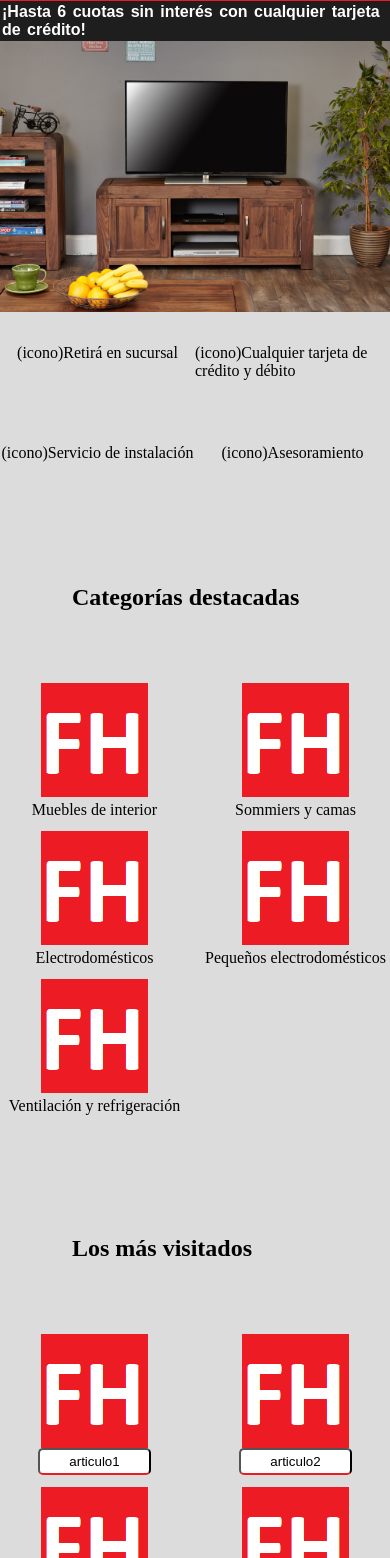
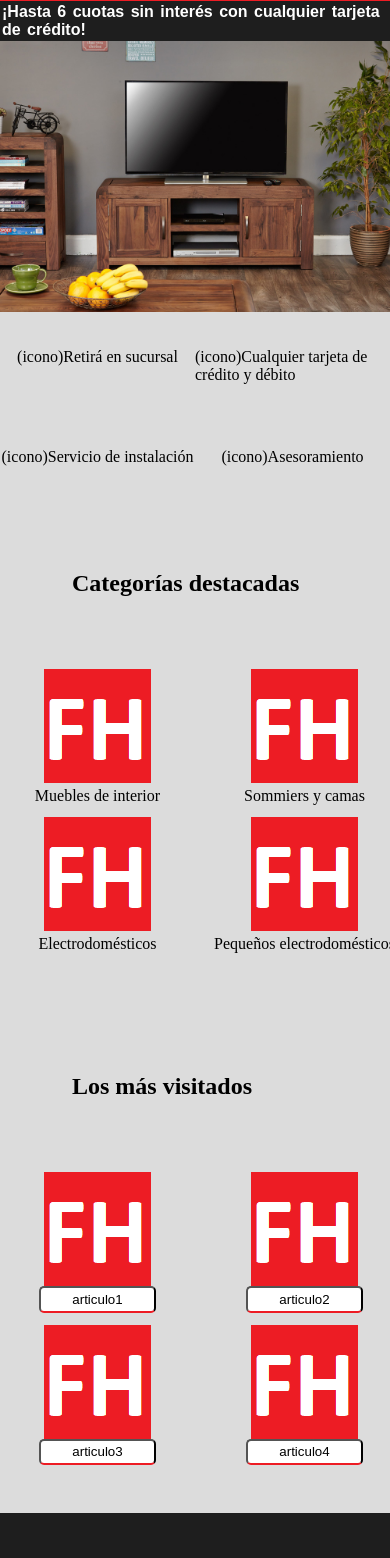
Before and after one commit to arca-gaston/feriadelhogar_coderhouse, a plain HTML site: page index.html in a window 390 px wide. Shown: the part 98-1656 px from the top of the page. Drawn offline with Linux system fonts and the light colour scheme.

Commit message:
edicion de grid layouts para solucionar devolucion de desafio

```diff
--- a/css/estilos.css
+++ b/css/estilos.css
@@ -3,13 +3,6 @@
     padding: 0;
 }
 
-.grids {
-    display: grid;
-    grid-template-areas:
-        "header"
-        "main"
-        "footer";
-}
 .d-grid {
     display: grid;
 }
@@ -36,6 +29,7 @@ ul {
 .flex-column {
     flex-direction: column;
 }
+
 /*HEADER*/
 
 .header {
@@ -86,16 +80,6 @@ ul {
     border: 2px solid black;
 }
 
-.index-main {
-    grid-template-columns: 100%;
-    grid-template-rows: max-content;
-}
-
-.cuotas {
-    align-items: center;
-    background-color: #1e1e1e;
-    padding: 2px;
-}
 .headerButton{
     background-color: transparent;
     border: 3px solid black;
@@ -110,6 +94,18 @@ ul {
 .headerButton img{
     width: 2.25em;
 }
+
+.index-main {
+    grid-column: 25% 25% 25% 25%;
+    grid-template-rows: repeat(8,auto);
+}
+
+.cuotas {
+    align-items: center;
+    background-color: #1e1e1e;
+    padding: 2px;
+}
+
 .cuotas__p {
     color: white;
     font-weight: bold;
@@ -117,7 +113,7 @@ ul {
     word-spacing: 2px;
 }
 
-.datosServicio {
+.cuatroColumn {
     grid-template-columns: 25% 25% 25% 25%;
 }
 
@@ -131,7 +127,6 @@ ul {
 }
 
 .destacadas-visitados {
-    grid-template-columns: 20% 20% 20% 20% 20%;
     margin-bottom: 3em;
 }
 
@@ -269,10 +264,11 @@ footer {
         display: flex;
         justify-content: right;
     }
+    .sm-dosColumn {
+    grid-template-columns: 50% 50%;
+    }
 
     .destacadas-visitados{
-        grid-template-columns: 1fr 1fr;
-        grid-template-rows: 1fr 1fr;
         gap: 0.75em
     }
     .datosServicio {
--- a/index.html
+++ b/index.html
@@ -10,9 +10,9 @@
     <link rel="stylesheet" href="css/estilos.css" />
 </head>
 
-<body class="grids">
+<body>
     <header class="header d-grid">
-        <div class="headerLogo rflex-center d-flex">
+        <div class="headerLogo flex-center d-flex">
             <a href="index.html"><img class="logo-img" src="recursos/FH INICIO.png" alt="Feria del Hogar"/></a>
         </div>
         <div class="headerTitulo d-flex">
@@ -21,7 +21,7 @@
         <div class="headerButton d-none">
             <img src="recursos/Header icons/bars-solid.svg" alt="Menu">
         </div>
-        <nav class="headerNav d-flex">
+        <nav class="headerNav flex-center d-flex">
             <ul class="d-flex">
                 <li>
                     <a class="nav__item--destacado" href="index.html">Inicio</a>
@@ -41,43 +41,31 @@
             </ul>
         </nav>
     </header>
-    <main class="index-main d-grid">
-        <div class="cuotas flex-center d-flex">
-            <p class="cuotas__p">
+    <main>
+        <div class="cuotas">
+            <p class="cuotas__p flex-center d-flex">
                 ¡Hasta 6 cuotas sin interés con cualquier tarjeta de
                 crédito!
             </p>
         </div>
-        <section>
-            <div class="d-flex flex-center">
+        <section class="carrusel">
+            <div>
                 <img class="responsive" src="recursos/tv-media-units-4108357.png" alt="Rack de TV" />
                 <!-- CARRUSEL CON OFERTAS Y PROMOS -->
             </div>
         </section>
-        <section>
-            <div>
-                <ul class="datosServicio d-grid">
-                    <div class="servicio__tarjeta d-flex flex-center">
-                        <li>(icono)Retirá en sucursal</li>
-                    </div>
-                    <div class="servicio__tarjeta d-flex flex-center">
-                        <li>(icono)Cualquier tarjeta de crédito y débito</li>
-                    </div>
-                    <div class="servicio__tarjeta d-flex flex-center">
-                        <li>(icono)Servicio de instalación</li>
-                    </div>
-                    <div class="servicio__tarjeta d-flex flex-center">
-                        <li>(icono)Asesoramiento</li>
-                    </div>
-                </ul>
-            </div>
-        </section>
+        <ul class="d-grid sm-dosColumn">
+            <li class="servicio__tarjeta d-flex flex-center">(icono)Retirá en sucursal</li>
+            <li class="servicio__tarjeta d-flex flex-center">(icono)Cualquier tarjeta de crédito y débito</li>
+            <li class="servicio__tarjeta d-flex flex-center">(icono)Servicio de instalación</li>
+            <li class="servicio__tarjeta d-flex flex-center">(icono)Asesoramiento</li>
+        </ul>
         <section>
             <div class="d-flex">
                 <h2 class="main-h2">Categorías destacadas</h2>
             </div>
             <div>
-                <ul class="destacadas-visitados d-grid">
+                <ul class="cuatroColumn sm-dosColumn d-grid destacadas-visitados">
                     <div class="main__tarjeta d-flex flex-center flex-column">
                         <li>
                             <a href="paginas/productos.html"><img src="./recursos/FH INICIO.png" /></a>
@@ -102,12 +90,6 @@
                         </li>
                         <p>Pequeños electrodomésticos</p>
                     </div>
-                    <div class="main__tarjeta d-flex flex-center flex-column">
-                        <li>
-                            <a href="paginas/productos.html"><img src="./recursos/FH INICIO.png" /></a>
-                        </li>
-                        <p>Ventilación y refrigeración</p>
-                    </div>
                 </ul>
             </div>
         </section>
@@ -115,7 +97,7 @@
             <div class="d-flex">
                 <h2 class="main-h2">Los más visitados</h2>
             </div>
-            <div class="d-grid destacadas-visitados">
+            <div class="d-grid cuatroColumn sm-dosColumn destacadas-visitados">
                 <div class="main__tarjeta d-flex flex-center flex-column">
                     <img src="./recursos/FH INICIO.png" alt="articulo1" /><button class="boton-visitados">articulo1</button>
                 </div>
@@ -128,9 +110,6 @@
                 <div class="main__tarjeta d-flex flex-center flex-column">
                     <img src="./recursos/FH INICIO.png" alt="articulo4" /><button class="boton-visitados">articulo4</button>
                 </div>
-                <div class="main__tarjeta d-flex flex-center flex-column">
-                    <img src="./recursos/FH INICIO.png" alt="articulo5" /><button class="boton-visitados">articulo5</button>
-                </div>
             </div>
         </section>
         <section>
@@ -140,10 +119,10 @@
         </section>
     </main>
     <footer class="footer d-grid">
-        <div class="encontranosTitulo d-grid">
+        <div class="encontranosTitulo">
             <h2 class="d-flex flex-center encontranos__h2">¡Encontranos!</h2>
         </div>
-        <section class="footerInfo d-grid">
+        <section class="footerInfo">
             <div class="d-flex info__div">
                 <img class="info__img" src="recursos/Footer icons/location.png">
                 <p class="info__p">Ubicación de oficinas.</p>
@@ -191,7 +170,7 @@
                 </li>
             </ul>
         </section>
-        <div class="derechosReservados d-grid">
+        <div class="derechosReservados">
             <p class="d-flex flex-center">&copy; Todos los derechos reservados.</p>
         </div>
     </footer>
```
Also changed, not shown: paginas/sobre-nosotros.html (+3 -3 lines).
